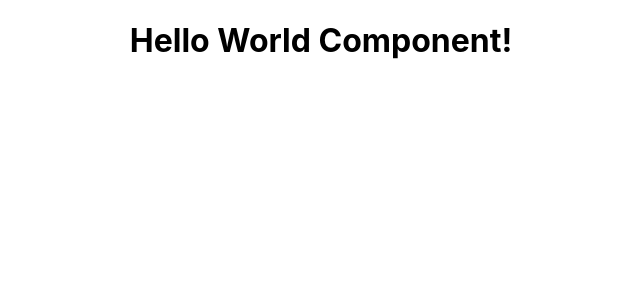
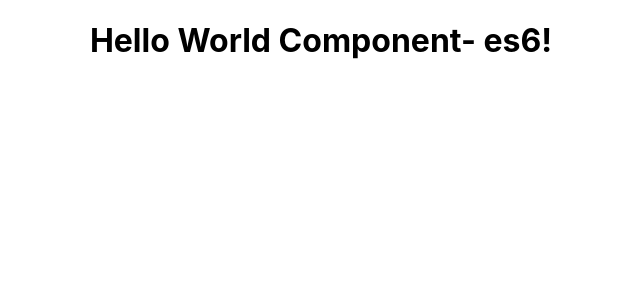
Before and after one commit to zamanrahimi/react-project-t, a React (Create React App) app: page / in a window 1280 px wide. Shown: the top 300 px of the page, without its empty margins (319-959 px from the left). Built offline with nearby package versions, Linux system fonts and the light colour scheme.

Commit message:
9, - ,Component: ES6 syntax for creating component

```diff
--- a/src/components/Hello.js
+++ b/src/components/Hello.js
@@ -1,7 +1,14 @@
-function Hello() {
+// function Hello() {
 
-    return <h1>Hello World Component!</h1>
+//     return <h1>Hello World Component!</h1>
 
+// }
+
+
+// ES6 syntax which provides the same functionality of the above javascript code
+const Hello = () => {
+    return  <h1>Hello World Component- es6!</h1>
 }
 
+
 export default Hello;
```
